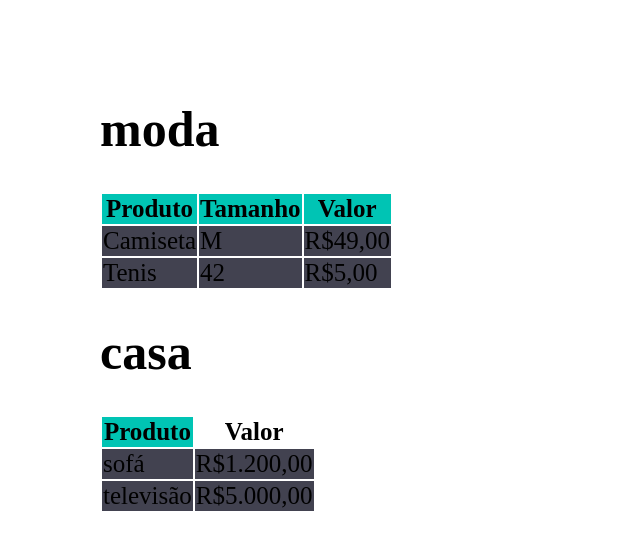
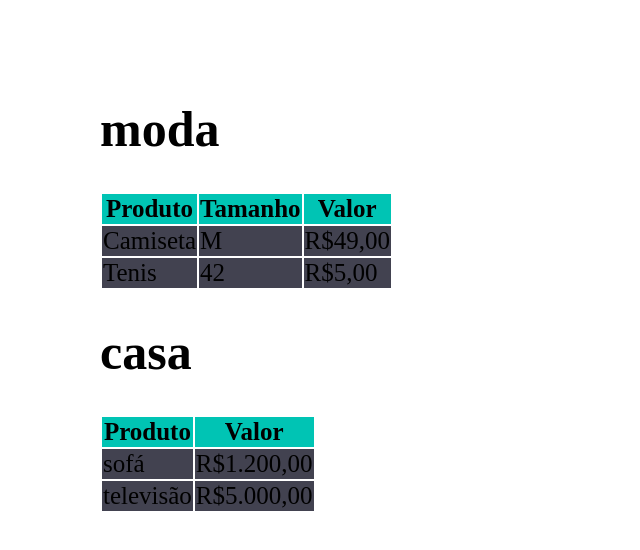
Before and after one commit to JOAO11092005/tabela-pre-os, a plain HTML site: page index.html in a window 1280 px wide. Shown: the whole page, without its empty margins (0-640 px from the left). Drawn offline with Linux system fonts and the light colour scheme.

Commit message:
Update index.html
Signed-off-by: Joao Paulo Neves Devs <100012505+JOAO11092005@users.noreply.github.com>

```diff
--- a/index.html
+++ b/index.html
@@ -48,7 +48,7 @@
      <table>
         <tr >
             <th class="casa">Produto</th>
-            <th class="casa#00C4B4">Valor</th>
+            <th class="casa">Valor</th>
          </tr>
          <tr >
             <td class="cor">sofá</td>
```
